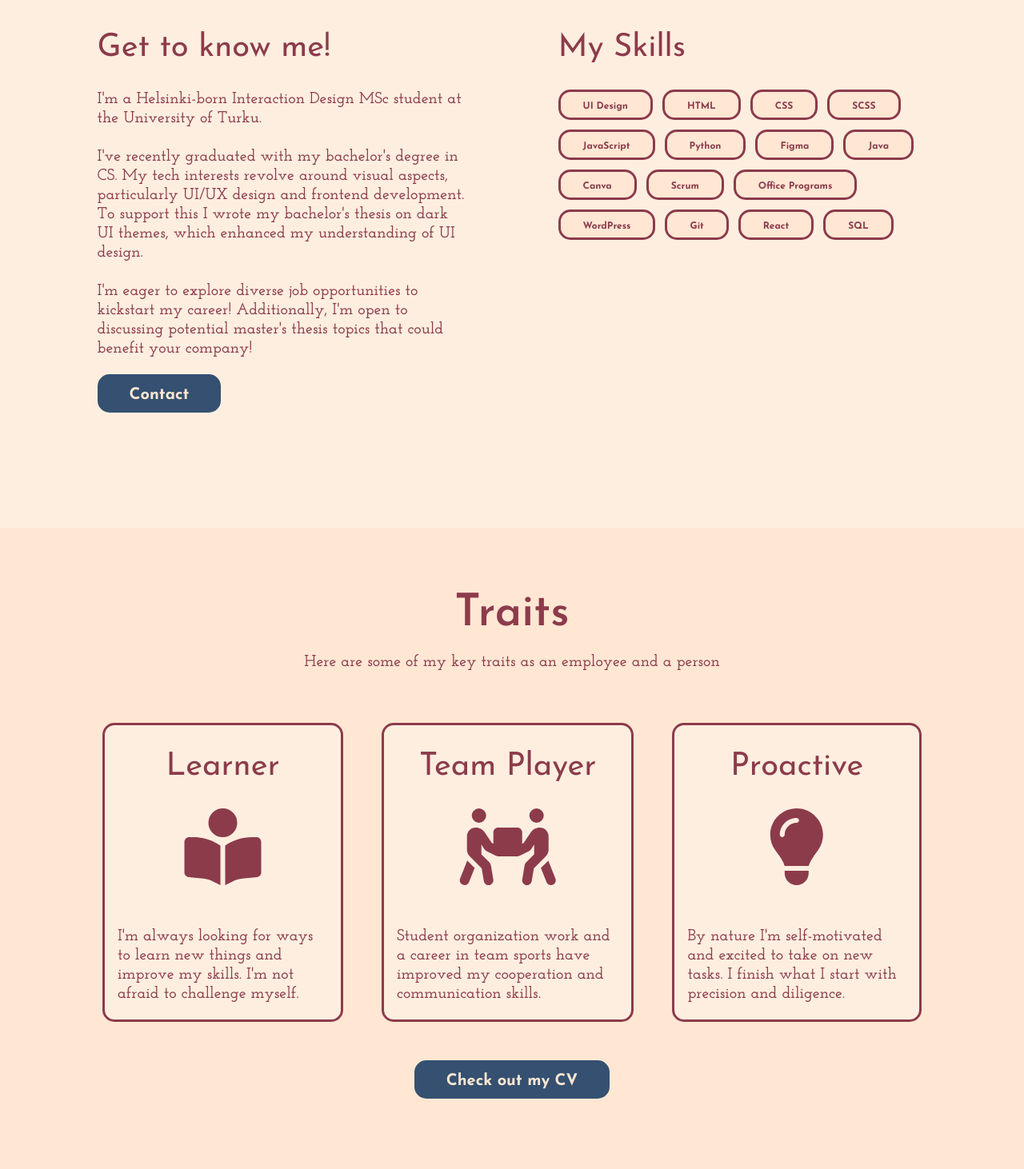
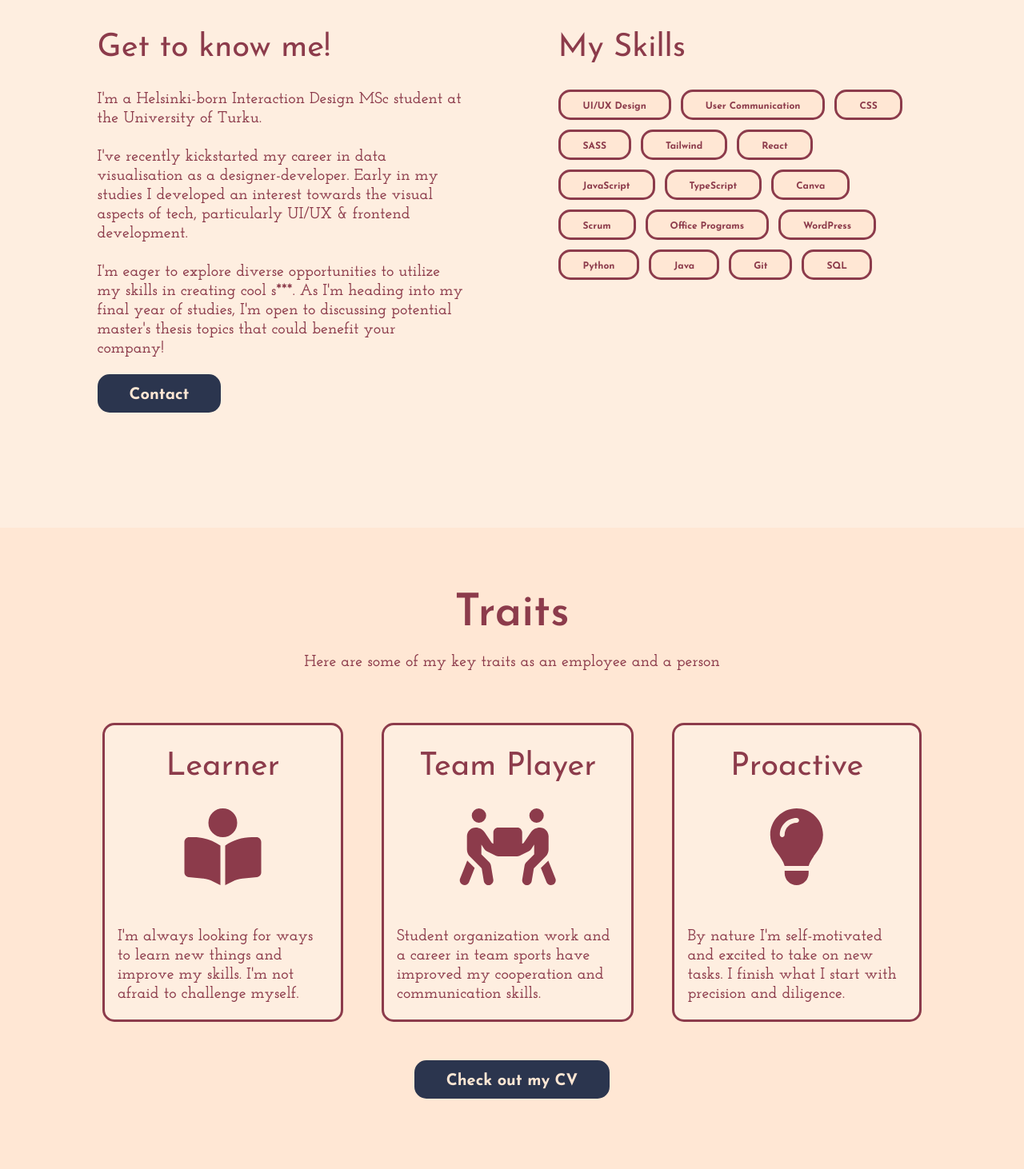
Before and after one commit to OAilio/portfolio-frontend, a React (Vite) app: page / in a window 1280 px wide. Shown: the part 988-2450 px from the top of the page at 80% size. Built offline with nearby package versions, Linux system fonts and the light colour scheme.

Commit message:
Content updates & minor visual changes

```diff
--- a/src/components/AboutMe.jsx
+++ b/src/components/AboutMe.jsx
@@ -2,8 +2,8 @@
 import { Link } from "react-scroll";
 
 function AboutMe() {
-    const listOfSkills = ["UI Design","HTML", "CSS", "SCSS", "JavaScript", "Python", "Figma", "Java", "Canva",
-    "Scrum", "Office Programs", "WordPress", "Git", "React", "SQL"]
+    const listOfSkills = ["UI/UX Design", "User Communication", "CSS", "SASS", "Tailwind", "React", "JavaScript", "TypeScript", "Canva",
+    "Scrum", "Office Programs", "WordPress", "Python", "Java", "Git",  "SQL"]
 
     return (
       <>
@@ -18,11 +18,11 @@ function AboutMe() {
               <p>
                 I'm a Helsinki-born Interaction Design MSc student at the University of Turku.
                 <br></br><br></br>
-                I've recently graduated with my bachelor's degree in CS. My tech interests revolve around visual aspects, particularly UI/UX design and frontend development.
-                To support this I wrote my bachelor's thesis on dark UI themes, which enhanced my understanding of UI design.
+                I've recently kickstarted my career in data visualisation as a designer-developer. Early in my studies I developed an interest towards the
+                visual aspects of tech, particularly UI/UX & frontend development.
                 <br></br><br></br>
-                I'm eager to explore diverse job opportunities to kickstart my career!
-                Additionally, I'm open to discussing potential master's thesis topics that could benefit your company!
+                I'm eager to explore diverse opportunities to utilize my skills in creating cool s***.
+                As I'm heading into my final year of studies, I'm open to discussing potential master's thesis topics that could benefit your company!
               </p>
               <div className='button-container'>
                   <Link className="blue-button" to="contact" spy={true} smooth={true} offset={0} duration={700} tabIndex={0}>Contact</Link>
--- a/src/components/HireMe.jsx
+++ b/src/components/HireMe.jsx
@@ -33,7 +33,7 @@ function HireMe() {
         </div>
       </div>
       <div className="button-container">
-      <a className='blue-button' href='/cvokkoailio2025portfolio.pdf' target='_blank'>
+      <a className='blue-button' href='/cvailioportfoliojuly2025.pdf' target='_blank'>
           Check out my CV
         </a>
       </div>
--- a/src/css/buttons.css
+++ b/src/css/buttons.css
@@ -6,7 +6,7 @@
 .blue-button {
     font-size: var(--button-font-size);
     font-family: 'Josefin Sans Bold';
-    background-color: rgb(53,80,112);
+    background-color: rgb(43, 53, 78);
     color: rgb(255,231,212);
     border-radius: 15px;
     border-style: none;
--- a/src/css/navbar.css
+++ b/src/css/navbar.css
@@ -2,7 +2,7 @@ nav {
   display: flex;
   justify-content: space-between;
   align-items: center;
-  background-color: rgb(53,80,112);
+  background-color: rgb(43, 53, 78);
   position: fixed;
   top: 0;
   z-index: 2;
```
Also changed, not shown: 2 other files (tests, documents, lock files or other folders).
